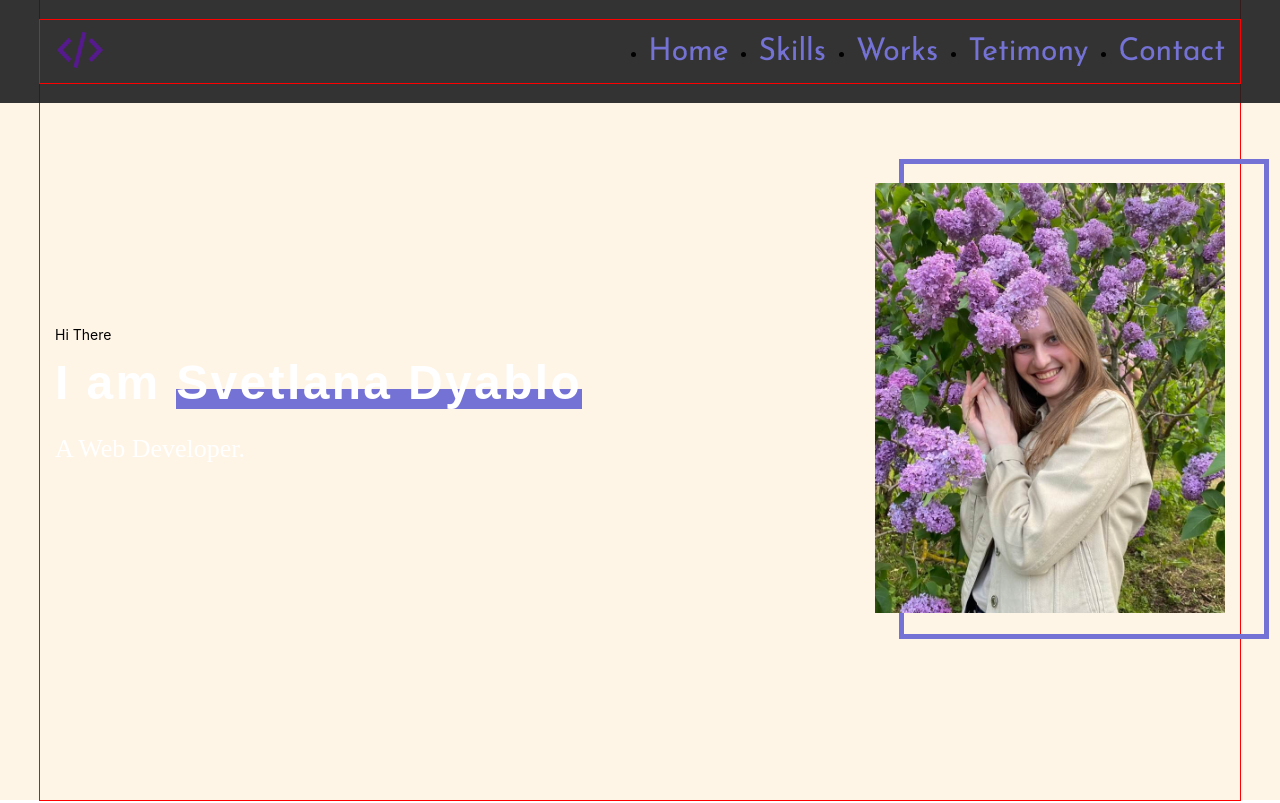
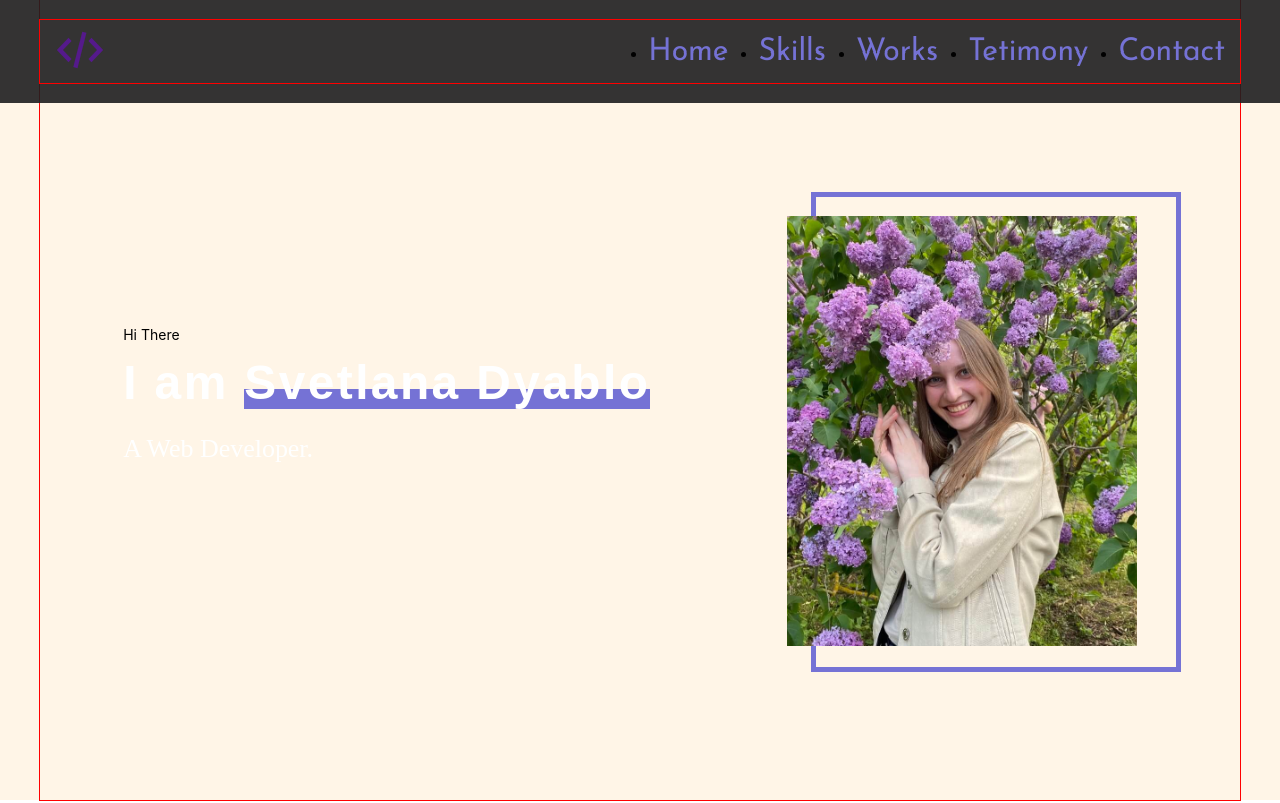
Before and after one commit to Anton-013/portfolio-start-project-main, a React app: page / in a window 1280 px wide. Shown: the top 803 px of the page. Built offline with nearby package versions, Linux system fonts and the light colour scheme; the HTML template or start-up script is replaced by a standard one.

Commit message:
Main part 3

```diff
--- a/src/layout/sections/main/Main.tsx
+++ b/src/layout/sections/main/Main.tsx
@@ -10,7 +10,7 @@ export const Main = () => {
     return (
         <StyledMain>
             <Container>
-                <FlexWrapper align={"center"} justify={"space-between"} wrap={"wrap"}>
+                <FlexWrapper align={"center"} justify={"space-around"} wrap={"wrap"}>
                     <div>
                         <SmallText>Hi There</SmallText>
                         <Name>I am <span>Svetlana Dyablo</span></Name>
@@ -34,6 +34,7 @@ const StyledMain = styled.section`
 const PhotoWrapper = styled.div`
     position: relative;
     z-index: 0;
+    margin-top: 65px;
 
     &::before {
         content: "";
@@ -48,6 +49,8 @@ const PhotoWrapper = styled.div`
         @media ${theme.media.mobile} {
             width: 314px;
             height: 414px;
+            top: -17px;
+            left: 20px;
         }
     }
 `
@@ -56,6 +59,7 @@ const Photo = styled.img`
     width: 350px;
     height: 430px;
     object-fit: cover;
+    margin-right: 20px;
 
     @media ${theme.media.mobile} {
         width: 310px;
@@ -64,22 +68,18 @@ const Photo = styled.img`
 `
 
 const MainTitle = styled.h1`
-    // font-weight: 400;
-    // font-size: 27px;
     ${font({weight: 400, Fmax: 27, Fmin: 20})}
 `
 
 const Name = styled.h2`
     ${font({family: '"Jisefin Sans", sans-serif', weight: 700, Fmax: 50, Fmin: 36})}
-    // font-family: "Jisefin Sans", sans-serif;
-    // font-weight: 700;
-    // font-size: 50px;
     letter-spacing: 0.05em;
     margin: 10px 0;
 
     span {
         position: relative;
         z-index: 0;
+        white-space: nowrap;
 
         &::before {
             content: "";
@@ -93,6 +93,10 @@ const Name = styled.h2`
             z-index: -1;
         }
     }
+
+    @media ${theme.media.mobile} {
+        margin: 15px 0 22px;
+    }
 `
 
 const SmallText = styled.h2`
```
